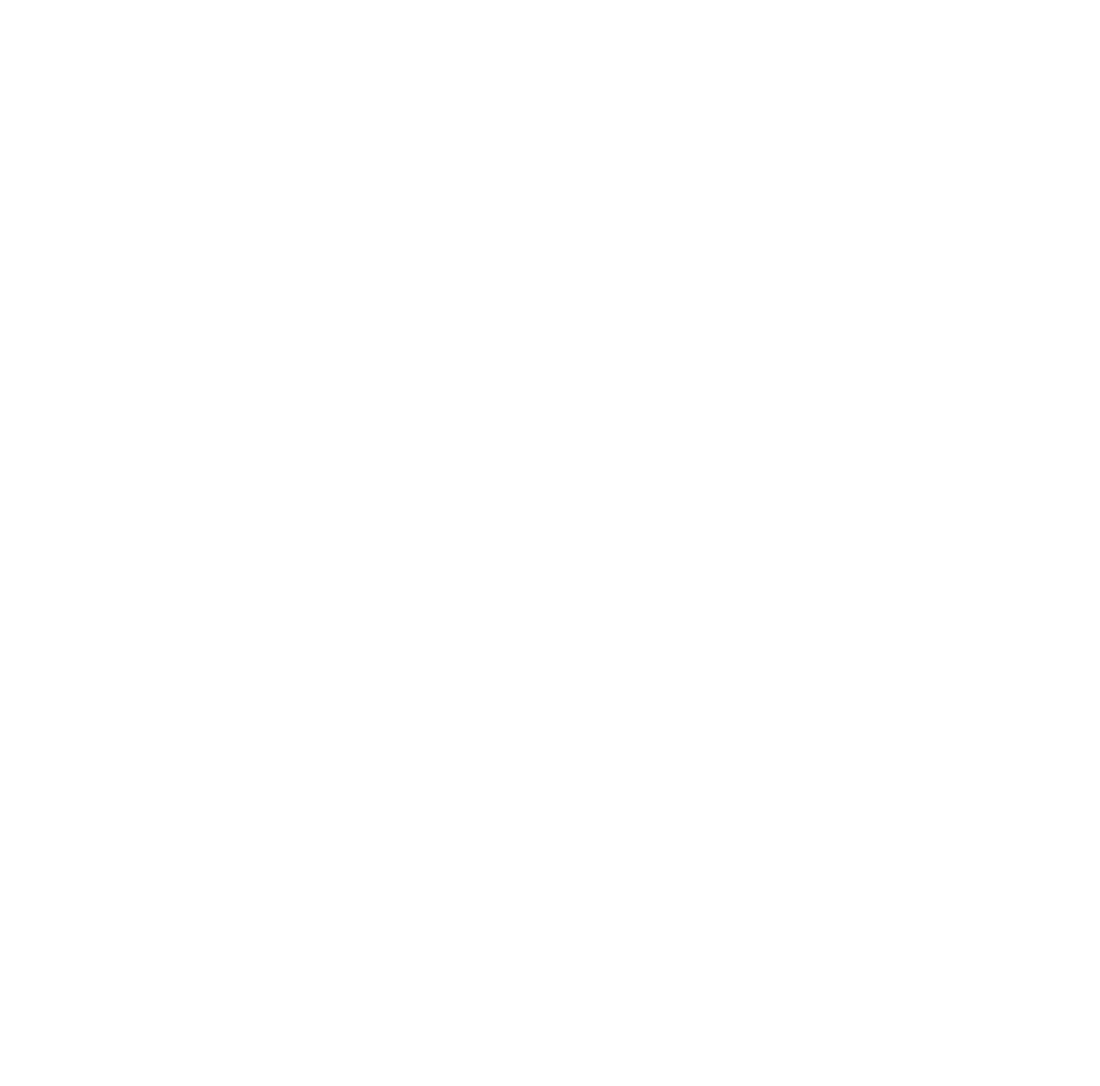
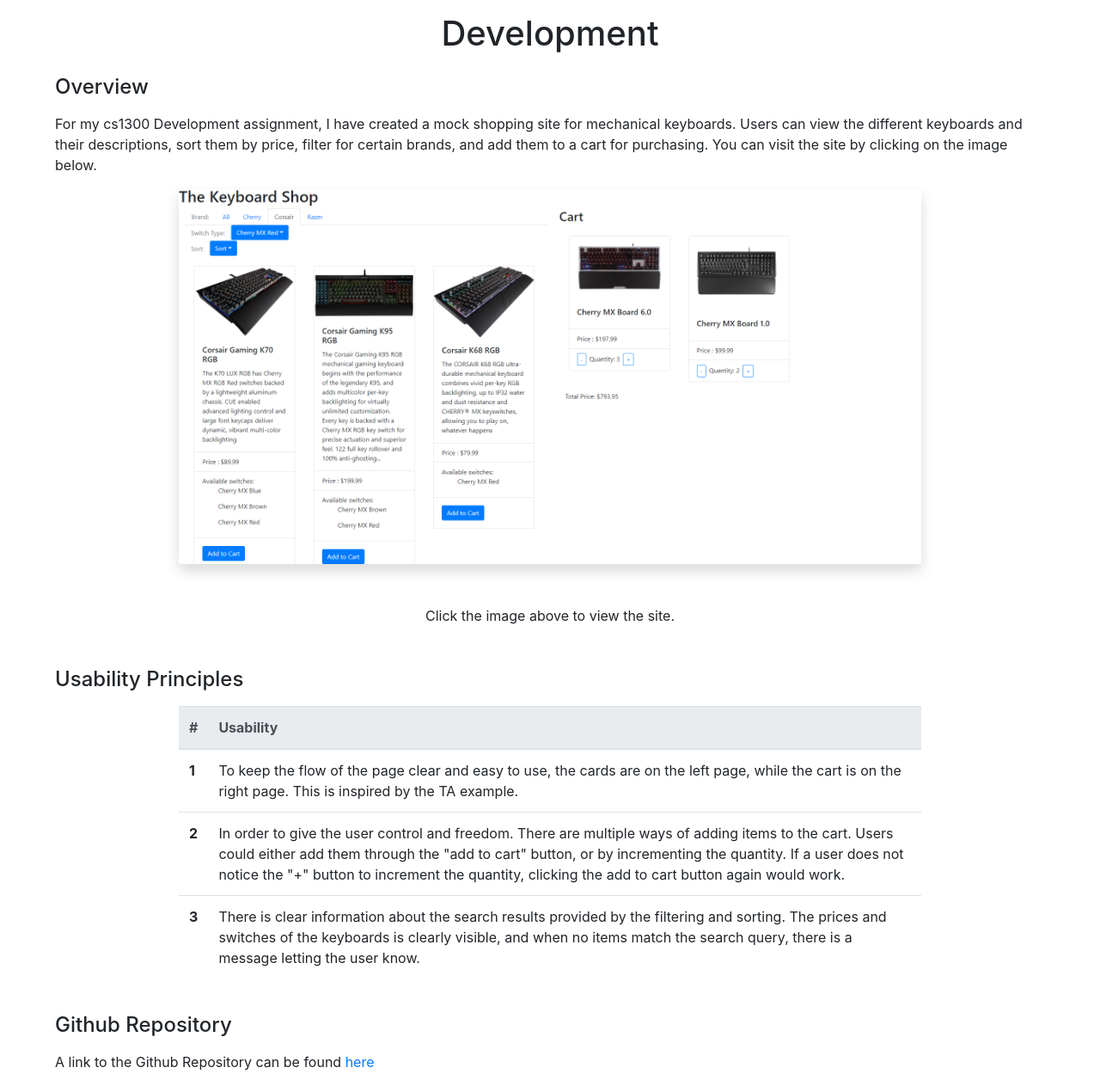
Before and after one commit to sdid20000/development-handin, a PHP site: page / in a window 1280 px wide. Before the commit the page is empty. Shown: the whole page at 86% size. Before the commit the page ends 800 px from the top, so only its background shows below. Run offline with PHP 8.4, Linux system fonts and the light colour scheme.

Commit message:
Finished

```diff
--- a/home.html
+++ b/home.html
@@ -1,14 +1,66 @@
 <!doctype html>
 
 <html>
-  <head>
-    <title>INSERT TITLE HERE!</title>
-    <link rel="stylesheet" href="index.css">
-    <!-- TODO: add additional links here! e.g. fonts, icons, more stylesheets, etc. -->
-    <meta content="width=device-width, initial-scale=1" name="viewport" />
-  </head>
+
+<head>
+  <title>Iterative Design and Evaluation</title>
+  <link rel="stylesheet" href="https://cdn.jsdelivr.net/npm/bootstrap@4.5.3/dist/css/bootstrap.min.css" integrity="sha384-TX8t27EcRE3e/ihU7zmQxVncDAy5uIKz4rEkgIXeMed4M0jlfIDPvg6uqKI2xXr2" crossorigin="anonymous">
+  <link rel="stylesheet" href="index.css">
+  <meta content="width=device-width, initial-scale=1" name="viewport" />
+  <script src="https://code.jquery.com/jquery-3.5.1.slim.min.js" integrity="sha384-DfXdz2htPH0lsSSs5nCTpuj/zy4C+OGpamoFVy38MVBnE+IbbVYUew+OrCXaRkfj" crossorigin="anonymous"></script>
+  <script src="https://cdn.jsdelivr.net/npm/bootstrap@4.5.3/dist/js/bootstrap.bundle.min.js" integrity="sha384-ho+j7jyWK8fNQe+A12Hb8AhRq26LrZ/JpcUGGOn+Y7RsweNrtN/tE3MoK7ZeZDyx" crossorigin="anonymous"></script>
+</head>
+
 
   <body>
-    <!-- TODO: put your HTML code here! -->
+    <h1 class="text-center">Development</h1>
+    <div>
+      <h4 class="mt-4 mb-3">Overview</h4>
+      <p>
+        For my cs1300 Development assignment, I have created a mock shopping site for mechanical keyboards. Users can view the different keyboards and their descriptions, sort them by price,
+        filter for certain brands, and add them to a cart for purchasing.
+        You can visit the site by clicking on the image below.
+      </p>
+
+      <a href ="https://peaceful-gorge-03234.herokuapp.com/">
+        <img class="rounded w-75 mx-auto d-block shadow" src="images\\development-screenshot.png">
+      </a>
+
+    <p class="text-center mt-5 mb-5" >Click the image above to view the site.</p>
+
+    <h4 class="mt-5 mb-3">Usability Principles</h4>
+    <div class="row justify-content-center">
+      <div class="col">
+        <table class="mx-auto table w-75">
+          <thead class="thead-light">
+            <th scope="col">#</th>
+            <th scope="col">Usability</th>
+          </thead>
+          <tbody>
+            <tr>
+              <th scope="row">1</th>
+              <td>To keep the flow of the page clear and easy to use, the cards are on the left page, while the cart is on the right page. This is inspired by the TA example.</td>
+            </tr>
+            <tr>
+              <th scope="row">2</th>
+              <td>In order to give the user control and freedom. There are multiple ways of adding items to the cart. Users could either add them through the "add to cart" button, or
+                by incrementing the quantity. If a user does not notice the "+" button to increment the quantity, clicking the add to cart button again would work.
+              </td>
+            </tr>
+            <tr>
+              <th scope="row">3</th>
+              <td>There is clear information about the search results provided by the filtering and sorting. The prices and switches of the keyboards is clearly visible, and when
+                no items match the search query, there is a message letting the user know.
+              </td>
+            </tr>
+          </tbody>
+        </table>
+      </div>
+    </div>
+
+    <h4 class="mt-4 mb-3">Github Repository</h4>
+    <p>A link to the Github Repository can be found<a href="https://github.com/sdid20000/development"> here</a></p>
+
+
   </body>
 </html>
--- a/index.css
+++ b/index.css
@@ -1 +1,6 @@
-/* Put your style information here! */
+body {
+  margin-top: 15px;
+  margin-bottom: 15px;
+  margin-left: 5%;
+  margin-right: 5%;
+}
```
Also changed, not shown: images/development-screenshot.png (added).
